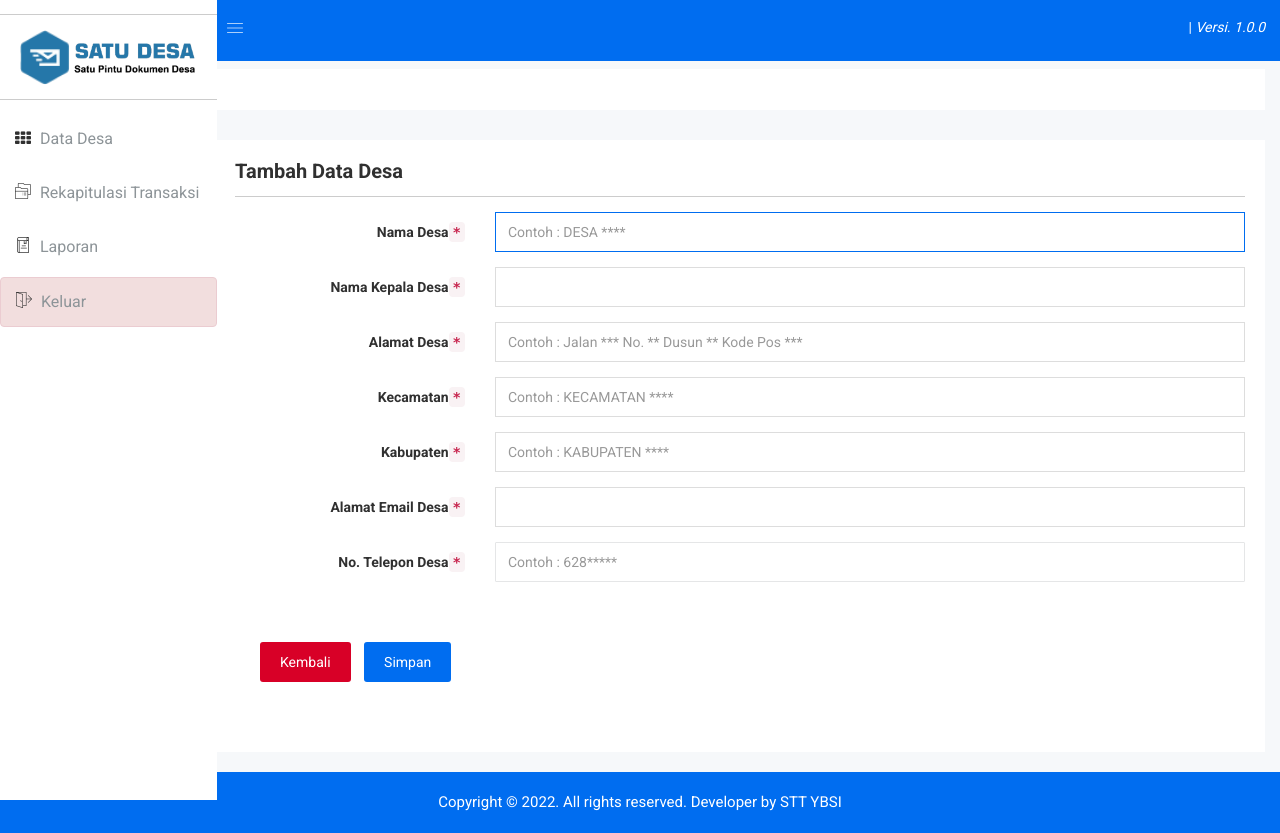
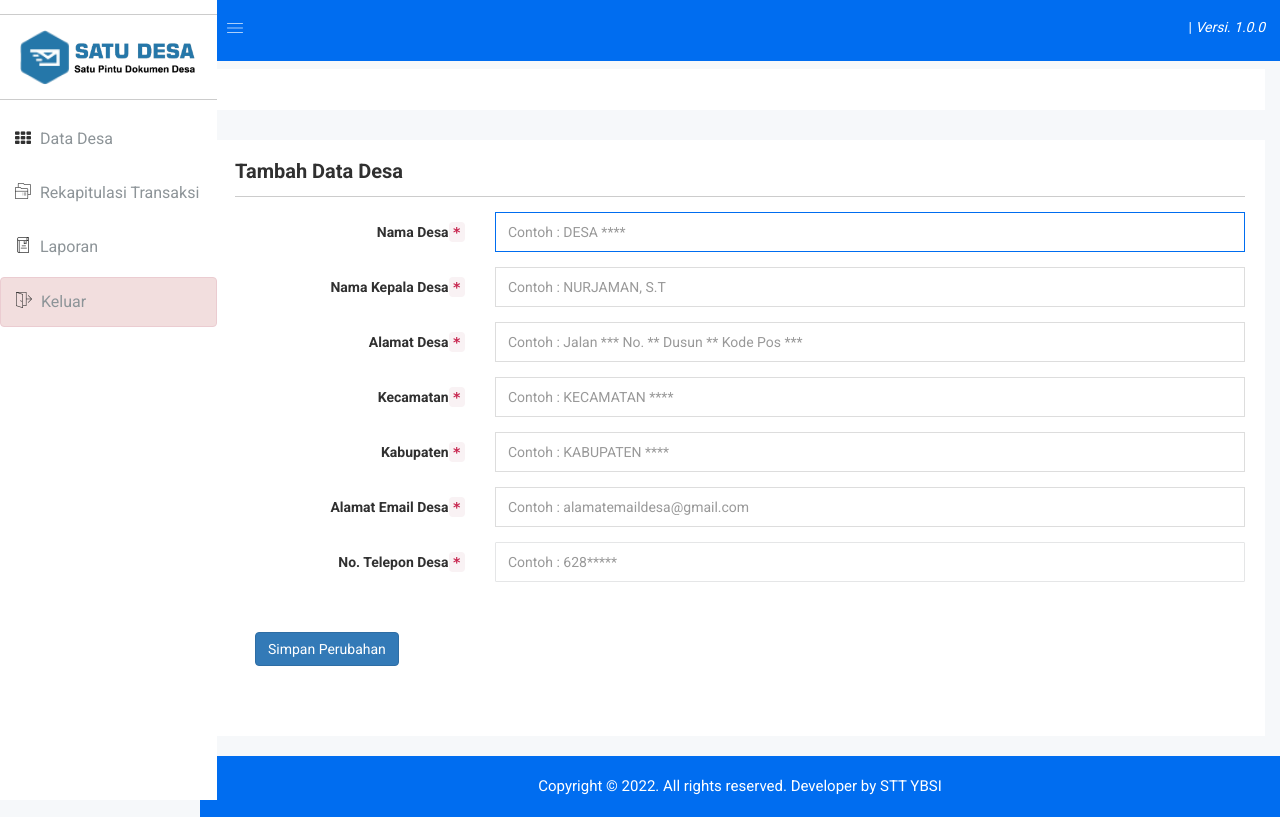
Before and after one commit to nurjaman24/SatuDesa, a CodeIgniter app: page /SatuDesa/admin/tambahdatadesa in a window 1280 px wide; the page is wider, and only the part inside the window is pictured. Run offline with CodeIgniter, Linux system fonts and the light colour scheme; the visitor is signed in with stand-in values (Sample User, id 1); some libraries are stand-ins or nearby versions; some web fonts are replaced.

Commit message:
Update File Tambah

```diff
--- a/application/views/Admin/Page/Desa/tambah.php
+++ b/application/views/Admin/Page/Desa/tambah.php
@@ -31,7 +31,7 @@
                                                         <label class="login2 pull-right pull-right-pro">Nama Kepala Desa<code>*</code></label>
                                                     </div>
                                                     <div class="col-lg-9 col-md-9 col-sm-9 col-xs-12">
-                                                        <input type="text" class="form-control" name="nama_kepala_desa" required maxlength="40" placeholder="" onkeyup="this.value = this.value.toUpperCase();"/>
+                                                        <input type="text" class="form-control" name="nama_kepala_desa" required maxlength="40" placeholder="Contoh : NURJAMAN, S.T" onkeyup="this.value = this.value.toUpperCase();"/>
                                                     </div>
                                                 </div>
                                             </div>
@@ -71,7 +71,7 @@
                                                         <label class="login2 pull-right pull-right-pro">Alamat Email Desa<code>*</code></label>
                                                     </div>
                                                     <div class="col-lg-9 col-md-9 col-sm-9 col-xs-12">
-                                                        <input type="email" class="form-control" name="email_desa" required maxlength="40"/>
+                                                        <input type="email" class="form-control" name="email_desa" placeholder="Contoh : alamatemaildesa@gmail.com" required maxlength="40"/>
                                                     </div>
                                                 </div>
                                             </div>
@@ -85,29 +85,10 @@
                                                     </div>
                                                 </div>
                                             </div>
-
+                                            <div class="">
                                                 <div class="modal-bootstrap shadow-inner mg-tb-30 responsive-mg-b-0">
                                                     <div class="modal-area-button">
-                                                        <a class="Danger danger-color" href="<?= base_url('admin/datadesa')?>">Kembali</a>
-                                                        <a class="Primary mg-b-10" href="#" data-toggle="modal" data-target="#PrimaryModalalert">Simpan</a>
-                                                    </div>
-                                                </div>
-                                                <div id="PrimaryModalalert" class="modal modal-edu-general default-popup-PrimaryModal fade" role="dialog">
-                                                    <div class="modal-dialog">
-                                                        <div class="modal-content">
-                                                            <div class="modal-close-area modal-close-df">
-                                                                <a class="close" data-dismiss="modal" href="#"><i class="fa fa-close"></i></a>
-                                                            </div>
-                                                            <div class="modal-body">
-                                                                <i class="educate-icon educate-checked modal-check-pro"></i>
-                                                                <!-- <h2>Yakin !</h2> -->
-                                                                <p>Pastikan semua data sudah terisi dengan benar !!</p>
-                                                                <!-- <code>Data yang sudah disimpan tidak dapat diubah.</code> -->
-                                                            </div>
-                                                            <div class="modal-footer text-center">
-                                                                <button class="btn btn-md btn-primary" type="submit">Tetap Simpan</button>
-                                                            </div>
-                                                        </div>
+                                                        <button class="btn btn-md btn-primary" type="submit">Simpan Perubahan</button>
                                                     </div>
                                                 </div>
                                             </div>
```
